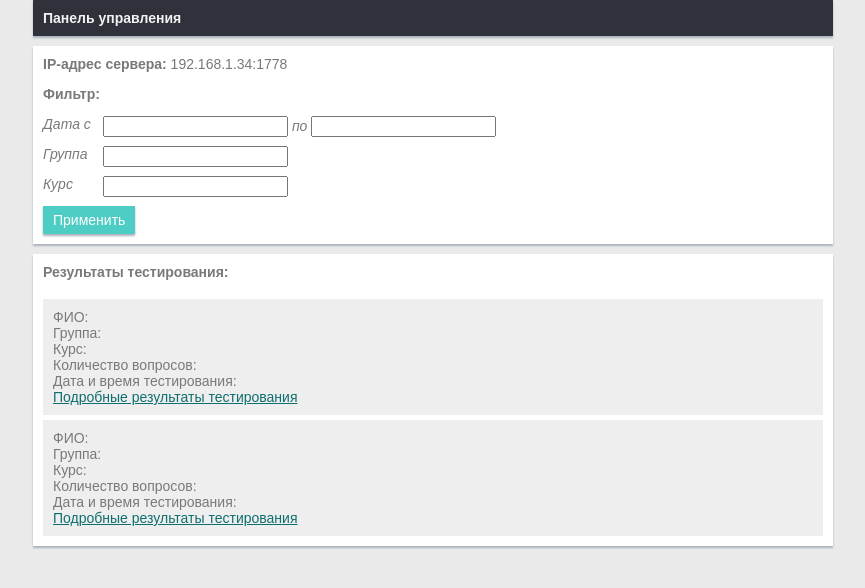
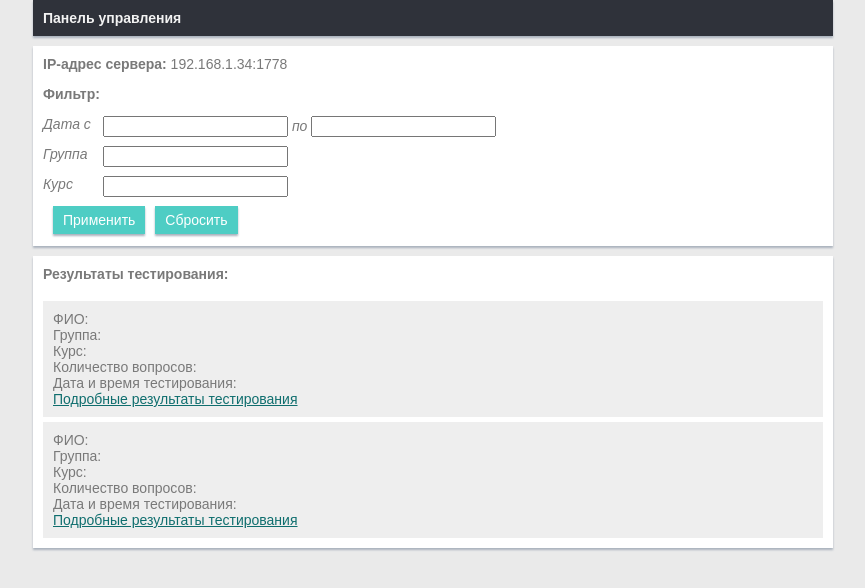
Before and after one commit to cuprumtan/psu-labs, a Flask app: page /manage in a window 1280 px wide. Shown: the top 588 px of the page, without its empty margins (207-1072 px from the left). Run offline with Flask 2, Linux system fonts and the light colour scheme.

Commit message:
Добавлена возможность сбрасывать фильтр на странице /manage.

```diff
--- a/app.py
+++ b/app.py
@@ -118,10 +118,13 @@ def manage_server():
         course = request.form['course']
         group = request.form['group']
 
-        session['date_from'] = date_from
-        session['date_to'] = date_to
-        session['course'] = course
-        session['group'] = group
+        if request.form['btn_action'] != 'clear':
+            session['date_from'] = date_from
+            session['date_to'] = date_to
+            session['course'] = course
+            session['group'] = group
+        else:
+            session.clear()
     return render_template('server.html')
 
 
--- a/static/css/style.css
+++ b/static/css/style.css
@@ -78,6 +78,15 @@ body {
 	width: 60px;
 }
 
+.btns {
+	height: 30px;
+}
+
+.left-btn {
+	margin-left: 10px;
+	float: left;
+}
+
 .btn-submit {
 	background-color: #4ecdc4;
 	color: #fff;
--- a/templates/server.html
+++ b/templates/server.html
@@ -31,7 +31,10 @@
                 <div class="filter-text-left">Курс </div><input type="number" name="course" pattern="[1-6]" value="{{ session.get('course') if session.get('course') != None }}">
             </span>
         </div>
-        <button class="btn-submit btn-small">Применить</button>
+        <div class="btns">
+            <button type="submit" name="btn_action" value="search" class="btn-submit btn-small left-btn">Применить</button>
+            <button type="submit" name="btn_action" value="clear" class="btn-submit btn-small left-btn">Сбросить</button>
+        </div>
     </div>
     <div class="container results">
         <div class="row"><b>Результаты тестирования:</b></div>
```
